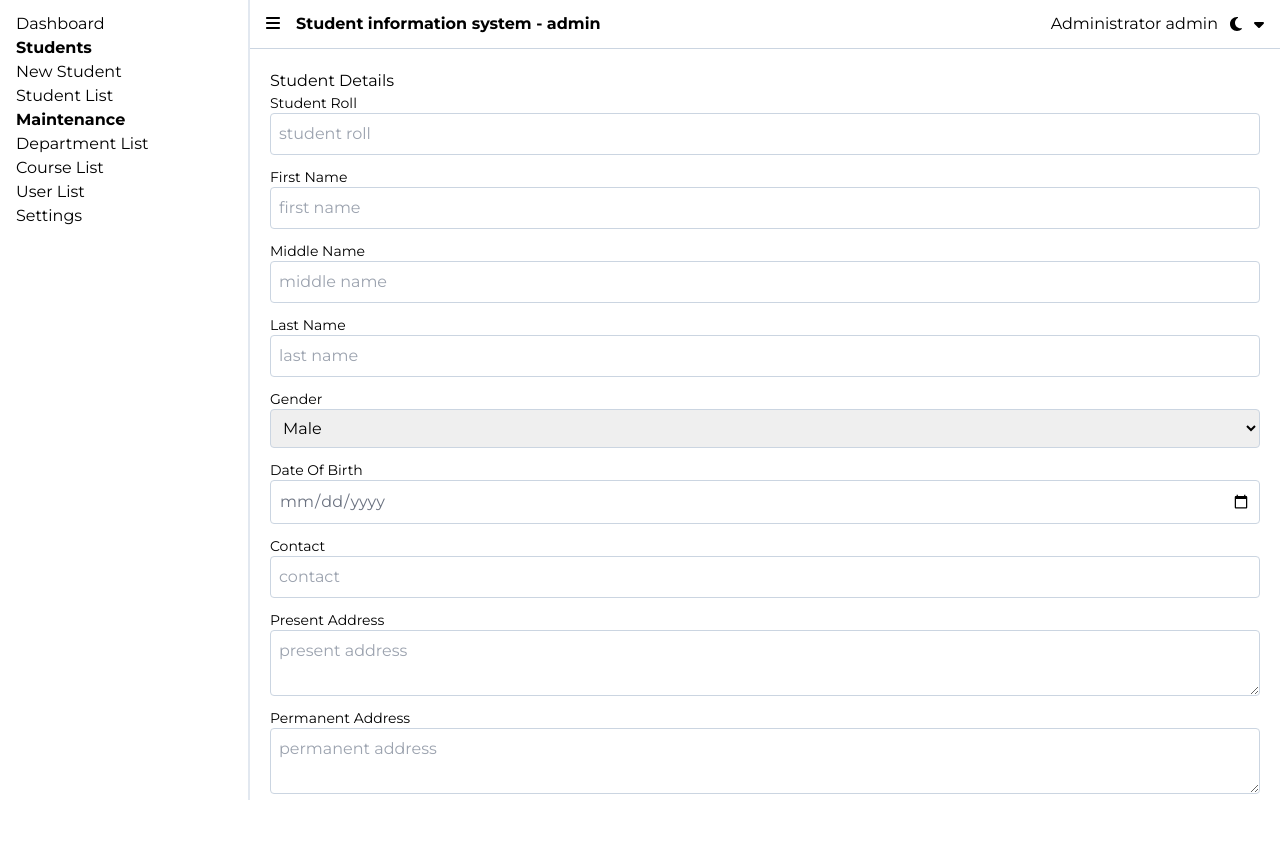
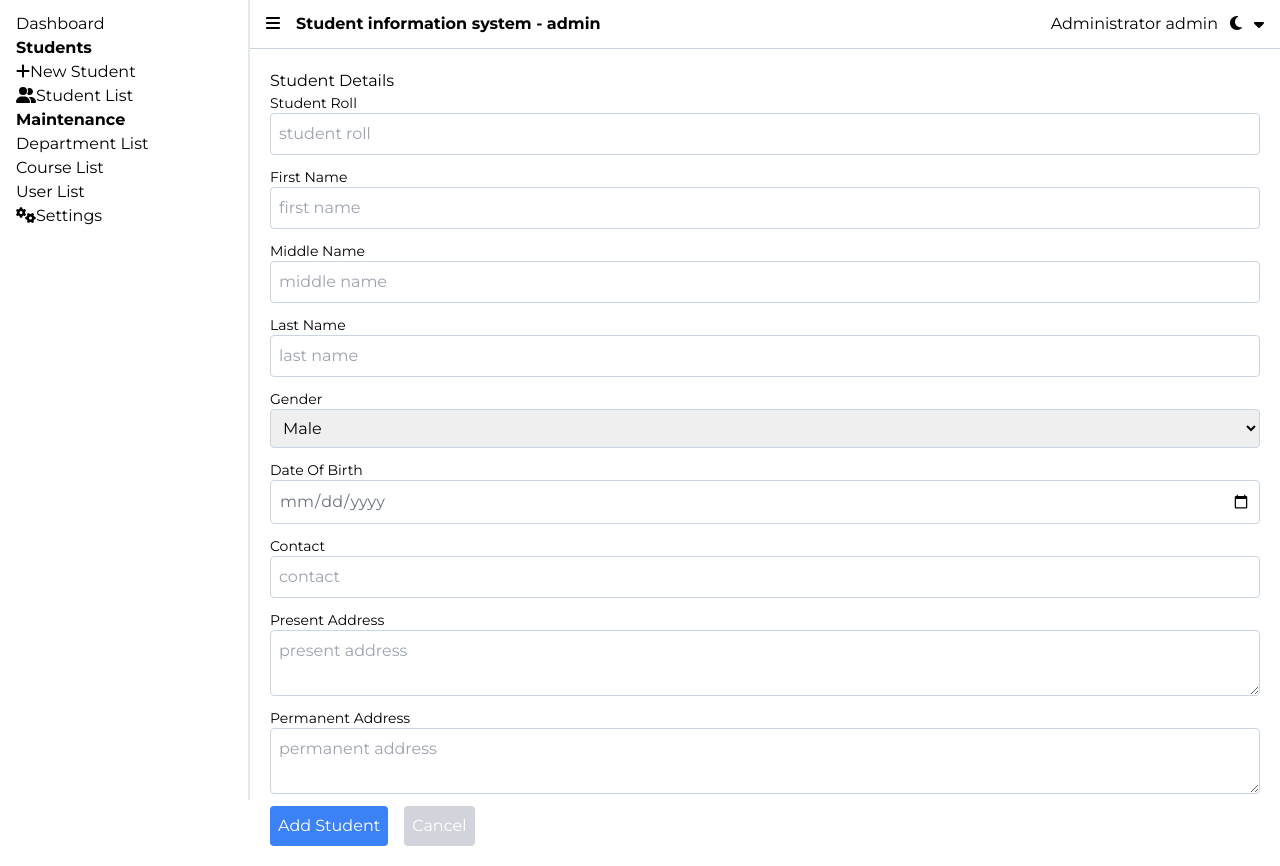
Before and after one commit to Mark-Alexis-Posadas/student-information-system, a React (Vite) app in the folder client/: page /add-student in a window 1280 px wide. Before the commit the page ends 826 px from the top, so only its background shows below. Built offline with nearby package versions, Linux system fonts and the light colour scheme.

Commit message:
added button component and other functionalities in toggling

```diff
--- a/client/src/App.tsx
+++ b/client/src/App.tsx
@@ -10,18 +10,19 @@ import { DepartmentList } from "./pages/DepartmentList";
 import { CourseList } from "./pages/CourseList";
 import { UserList } from "./pages/UserList";
 import { Settings } from "./pages/Settings";
-import { useSelector } from "react-redux";
+import { useDispatch, useSelector } from "react-redux";
 
 //types
 import { IsToggleType } from "./types/states/isToggle";
 
 const App: React.FC = () => {
   const isToggle = useSelector((state: IsToggleType) => state.toggle.isToggle);
+  const dispatch = useDispatch();
   return (
     <div className="flex min-h-screen">
-      <Sidebar />
+      <Sidebar isToggle={isToggle} />
       <div className={`w-full ${!isToggle ? "ml-[250px]" : "ml-0"}`}>
-        <Navbar />
+        <Navbar isToggle={isToggle} dispatch={dispatch} />
         <main className="p-5">
           <Routes>
             <Route path="add-student" element={<AddStudent />} />
--- a/client/src/components/Buttons/index.tsx
+++ b/client/src/components/Buttons/index.tsx
@@ -1,5 +1,6 @@
 import React from "react";
+import { ButtonTypes } from "../../types/Button";
 
-export const Button: React.FC = () => {
-  return <button className="">button</button>;
+export const Button: React.FC<ButtonTypes> = ({ classNames, text }) => {
+  return <button className={classNames}>{text}</button>;
 };
--- a/client/src/components/Navbar/index.tsx
+++ b/client/src/components/Navbar/index.tsx
@@ -4,16 +4,13 @@ import {
   faBars,
   faCaretDown,
   faMoon,
+  faSun,
   faXmark,
 } from "@fortawesome/free-solid-svg-icons";
-import { useDispatch, useSelector } from "react-redux";
 import { setIsToggle } from "../../reducers/toggleSlice";
 import { IsToggleType } from "../../types/states/isToggle";
 
-const Navbar: React.FC = () => {
-  const dispatch = useDispatch();
-  const isToggle = useSelector((state: IsToggleType) => state.toggle.isToggle);
-
+const Navbar: React.FC<IsToggleType> = ({ isToggle, dispatch }) => {
   return (
     <nav className="bg-white p-3 px-4 montserrat border-b border-slate-300">
       <ul className="flex items-center justify-between">
@@ -27,7 +24,9 @@ const Navbar: React.FC = () => {
           <img src="" alt="" />
 
           <span>Administrator admin</span>
-          <FontAwesomeIcon icon={faMoon} />
+          <button onClick={() => dispatch(setIsToggle())}>
+            <FontAwesomeIcon icon={isToggle ? faSun : faMoon} />
+          </button>
           <FontAwesomeIcon icon={faCaretDown} />
         </li>
       </ul>
--- a/client/src/components/Sidebar/index.tsx
+++ b/client/src/components/Sidebar/index.tsx
@@ -1,11 +1,15 @@
 import React from "react";
-import { useSelector } from "react-redux";
+
 import { Link } from "react-router-dom";
 import { IsToggleType } from "../../types/states/isToggle";
+import { FontAwesomeIcon } from "@fortawesome/react-fontawesome";
+import {
+  faGears,
+  faPlus,
+  faUserGroup,
+} from "@fortawesome/free-solid-svg-icons";
 
-const Sidebar: React.FC = () => {
-  const isToggle = useSelector((state: IsToggleType) => state.toggle.isToggle);
-
+const Sidebar: React.FC<IsToggleType> = ({ isToggle }) => {
   return (
     <>
       {!isToggle && (
@@ -16,10 +20,16 @@ const Sidebar: React.FC = () => {
             </li>
             <h3 className="font-bold">Students</h3>
             <li>
-              <Link to="/add-student">New Student</Link>
+              <Link to="/add-student">
+                <FontAwesomeIcon icon={faPlus} />
+                New Student
+              </Link>
             </li>
             <li>
-              <Link to="/student-list">Student List</Link>
+              <Link to="/student-list">
+                <FontAwesomeIcon icon={faUserGroup} />
+                Student List
+              </Link>
             </li>
             <h3 className="font-bold">Maintenance</h3>
             <li>
@@ -32,7 +42,11 @@ const Sidebar: React.FC = () => {
               <Link to="user-list">User List</Link>
             </li>
             <li>
-              <Link to="settings">Settings</Link>
+              <Link to="settings">
+                {" "}
+                <FontAwesomeIcon icon={faGears} />
+                Settings
+              </Link>
             </li>
           </ul>
         </aside>
--- a/client/src/pages/AddStudent/index.tsx
+++ b/client/src/pages/AddStudent/index.tsx
@@ -3,6 +3,7 @@ import { addStudentFormFieldsData } from "../../data/add-student";
 import { Input } from "../../components/Forms/Inputs";
 import { TextArea } from "../../components/TextArea";
 import { Select } from "../../components/Forms/Select";
+import { Button } from "../../components/Buttons";
 
 export const AddStudent: React.FC = () => {
   return (
@@ -36,6 +37,16 @@ export const AddStudent: React.FC = () => {
             )}
           </div>
         ))}
+        <div className="flex items-center gap-4">
+          <Button
+            text="Add Student"
+            classNames="text-white bg-blue-500 rounded p-2"
+          />
+          <Button
+            text="Cancel"
+            classNames="text-white bg-gray-300 rounded p-2"
+          />
+        </div>
       </form>
     </div>
   );
--- /dev/null
+++ b/client/src/types/Button.ts
@@ -0,0 +1,4 @@
+export interface ButtonTypes {
+  text: string;
+  classNames: string;
+}
--- /dev/null
+++ b/client/src/types/states/dispatch.ts
@@ -0,0 +1 @@
+type Dispatch = (action: AnyAction) => void;
--- a/client/src/types/states/isToggle.ts
+++ b/client/src/types/states/isToggle.ts
@@ -1,5 +1,3 @@
 export interface IsToggleType {
-  toggle: {
-    isToggle: boolean;
-  };
+  isToggle: boolean;
 }
```
